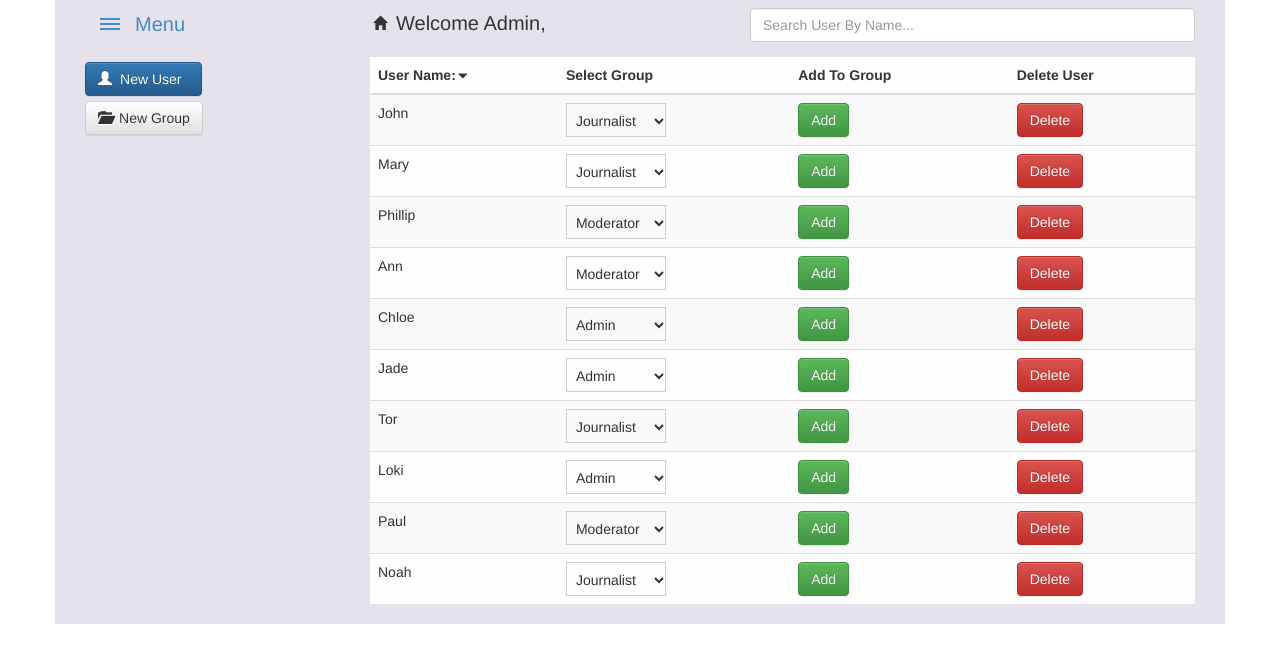
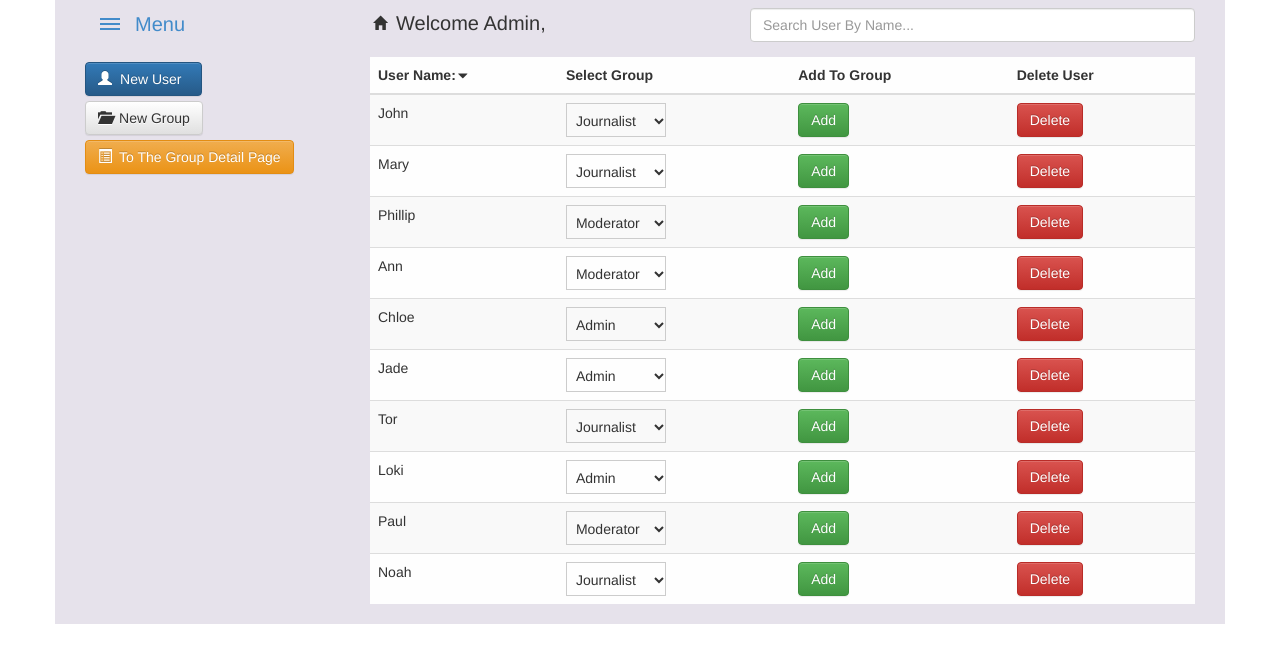
Before and after one commit to Kyrylopanov/Admin-panel, a plain HTML site: page index.html in a window 1280 px wide. Drawn offline with nearby package versions, Linux system fonts and the light colour scheme.

Commit message:
Update index.html

```diff
--- a/index.html
+++ b/index.html
@@ -59,6 +59,8 @@
                           <input class="form-control" id="ex1" type="text" placeholder="Enter New Group...">
                           <button type="submit" class="btn btn-success">Add</button>
                       </div>
+                      <button id="groupPage" type="button" class="btn btn-warning mainLeftBtn" onclick="location.href"><span class="glyphicon glyphicon-list-alt"></span><span class="usergroup-text">To The Group Detail Page</span>
+                      </button>
                   </div>
 
                 </div>
```
